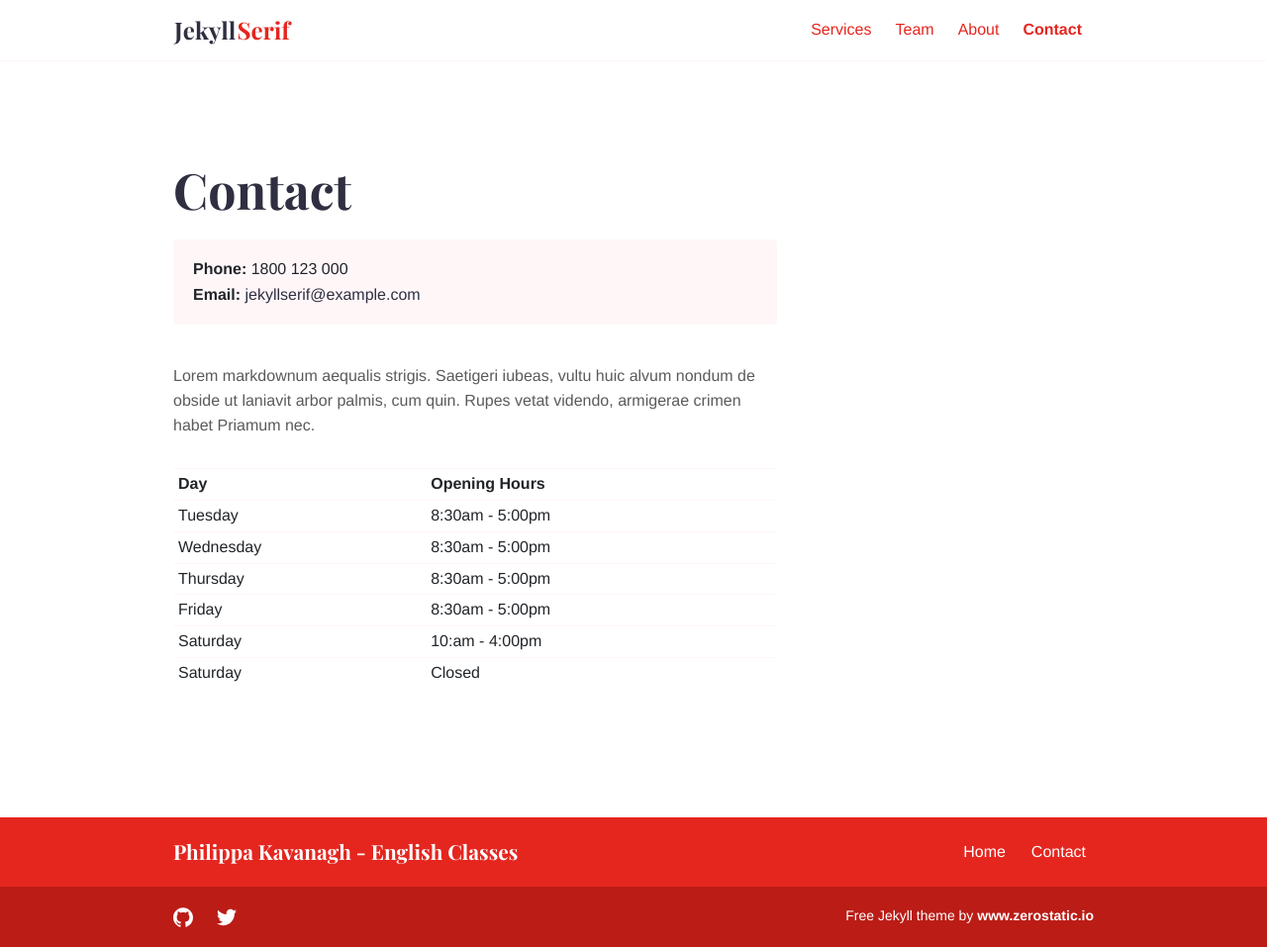
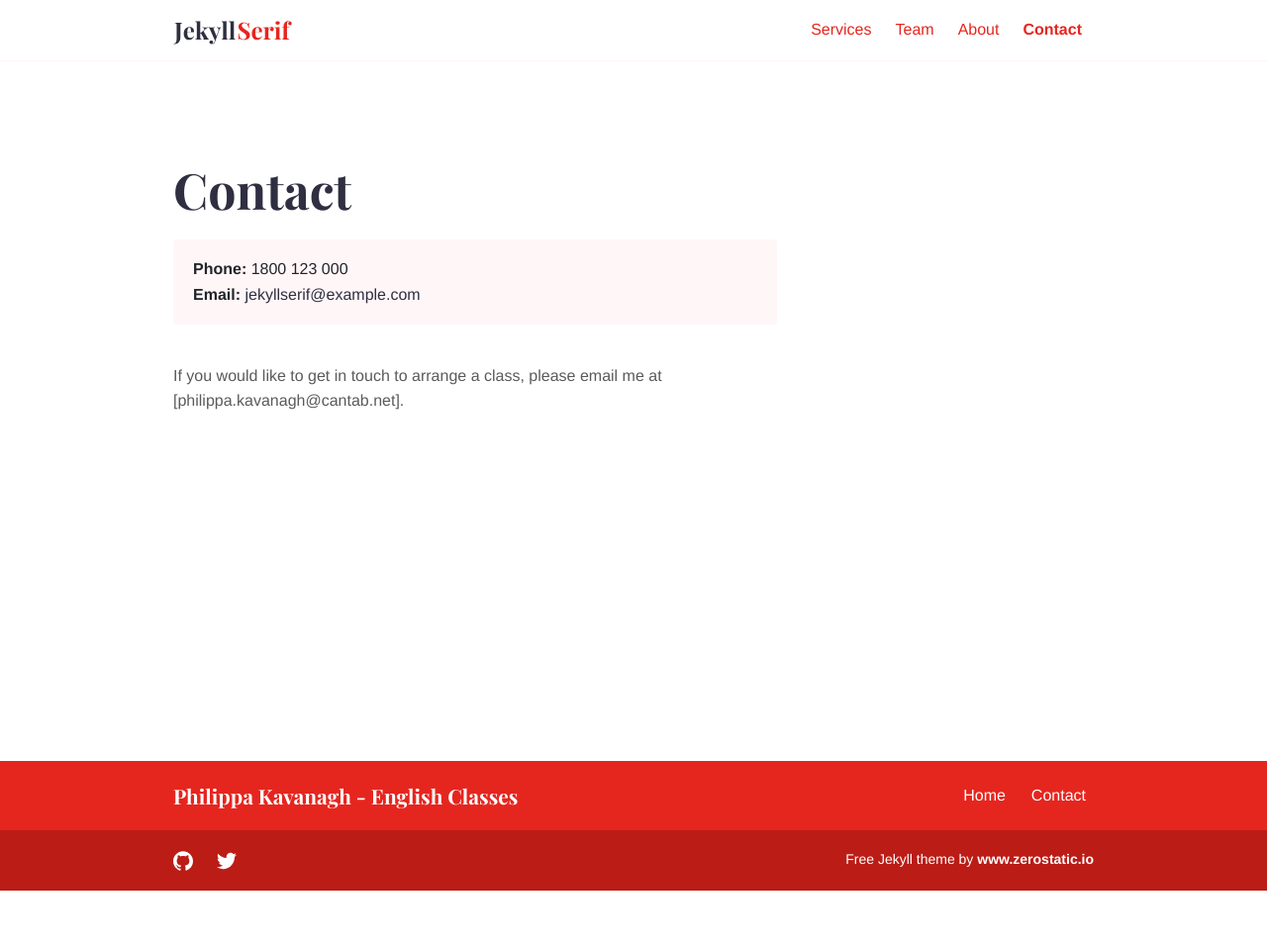
Before and after one commit to pipkav/pipkav.github.io, a Jekyll site: the page built from contact.md, in a window 1280 px wide. Shown: the whole page at 99% size. Built offline with Jekyll 4.4.1, drawn with Linux system fonts in a browser that asks for light colours; after the commit the page ends 900 px from its top, so only the background shows below that.

Commit message:
Updated stuff

```diff
--- a/_config.yml
+++ b/_config.yml
@@ -17,7 +17,7 @@ collections:
   services:
     output: true
     sort_by: weight
-  team:
+  prices:
     output: true
 
 defaults:
@@ -28,9 +28,10 @@ defaults:
       layout: "service"
   - scope:
       path: ""
-      type: "team"
+      type: "prices"
     values:
-      layout: "team"
+      layout: "prices"
+
 
 sass:
   style: compressed # possible values: nested expanded compact compressed
--- a/contact.md
+++ b/contact.md
@@ -4,13 +4,4 @@ layout: contact
 description: Contact
 ---
 
-Lorem markdownum aequalis strigis. Saetigeri iubeas, vultu huic alvum nondum de obside ut laniavit arbor palmis, cum quin. Rupes vetat videndo, armigerae crimen habet Priamum nec.
-
-| Day       | Opening Hours   |
-| --------- | --------------- |
-| Tuesday   | 8:30am - 5:00pm |
-| Wednesday | 8:30am - 5:00pm |
-| Thursday  | 8:30am - 5:00pm |
-| Friday    | 8:30am - 5:00pm |
-| Saturday  | 10:am - 4:00pm  |
-| Saturday  | Closed          |
+If you would like to get in touch to arrange a class, please email me at [philippa.kavanagh@cantab.net].
```
